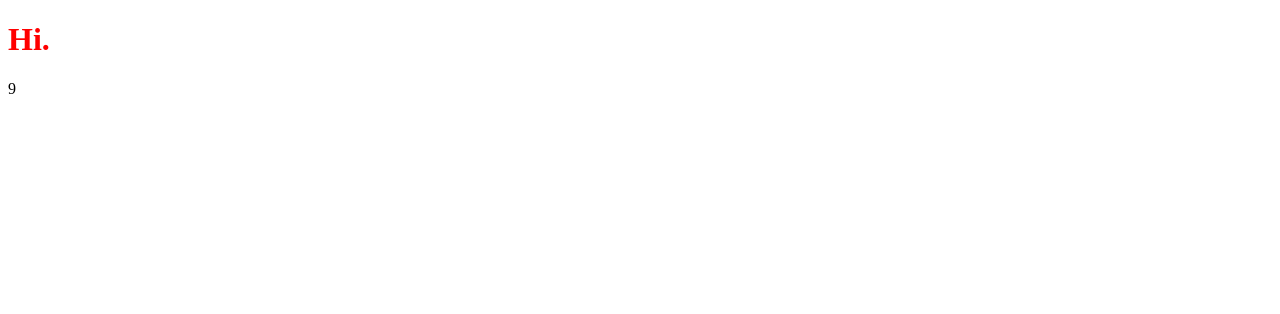
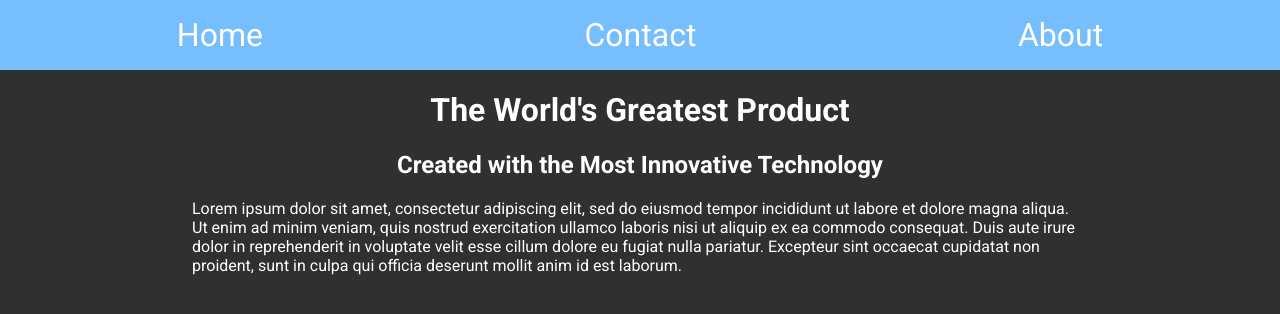
Before and after one commit to Spycrab-db/product-page, a website built with webpack: page dist/index.html in a window 1280 px wide. Built offline with nearby package versions, Linux system fonts and the light colour scheme.

Commit message:
Created content for home page

```diff
--- a/src/css/index.css
+++ b/src/css/index.css
@@ -1,3 +1,29 @@
-h1{
-    color: red;
+h1, h2{
+    text-align: center;
 }
+
+body{
+    background-color: #303030;
+    color: white;
+    font-family: 'Roboto', sans-serif;
+    margin: 0;
+}
+nav{
+    background-color: #77BEFF;
+    padding: 1rem;
+    display: flex;
+    justify-content: space-around;
+    font-size: 2rem;
+    .nav-button{
+        transition: .2s
+    }
+    .nav-button:hover{
+        color: #d5ebff;
+        cursor: pointer;
+        translate: 0 -.2rem;
+    }
+}
+p{
+    margin: auto;
+    width: 70%;
+}
--- /dev/null
+++ b/src/home.js
@@ -0,0 +1,20 @@
+const title = document.createElement('h1');
+title.textContent = "The World's Greatest Product";
+
+
+const subHeading = document.createElement('h2');
+subHeading.textContent = "Created with the Most Innovative Technology"
+
+const description = document.createElement('p');
+description.textContent = "Lorem ipsum dolor sit amet, consectetur adipiscing elit, sed do eiusmod tempor incididunt ut labore et dolore magna aliqua. Ut enim ad minim veniam, quis nostrud exercitation ullamco laboris nisi ut aliquip ex ea commodo consequat. Duis aute irure dolor in reprehenderit in voluptate velit esse cillum dolore eu fugiat nulla pariatur. Excepteur sint occaecat cupidatat non proident, sunt in culpa qui officia deserunt mollit anim id est laborum."
+
+const root = document.querySelector('#content');
+
+module.exports.render = () => {
+    while (root.hasChildNodes()) {
+        root.removeChild(root.firstChild);
+    }
+    root.appendChild(title);
+    root.appendChild(subHeading);
+    root.appendChild(description);
+}
--- a/src/index.js
+++ b/src/index.js
@@ -1,10 +1,4 @@
-import util from './util';
 import './css/index.css';
+import home from './home';
 
-function component(x, y){
-    const element = document.createElement('div');
-    element.innerHTML = util.add(x, y);
-    return element;
-}
-
-document.body.appendChild(component(5, 4));
+home.render();
--- a/src/util.js
+++ /dev/null
@@ -1,3 +0,0 @@
-module.exports.add = (x, y) =>{
-    return x+y;
-}
--- a/webpack.config.js
+++ b/webpack.config.js
@@ -14,5 +14,7 @@ module.exports = {
     },
     devServer: {
         static: path.resolve(__dirname, 'dist'),
+        hot: true,
     },
+    devtool: 'inline-source-map',
 }
```
Also changed, not shown: dist/index.html, src/assets/mikkel-bech-yjAFnkLtKY0-unsplash.jpg (added).
